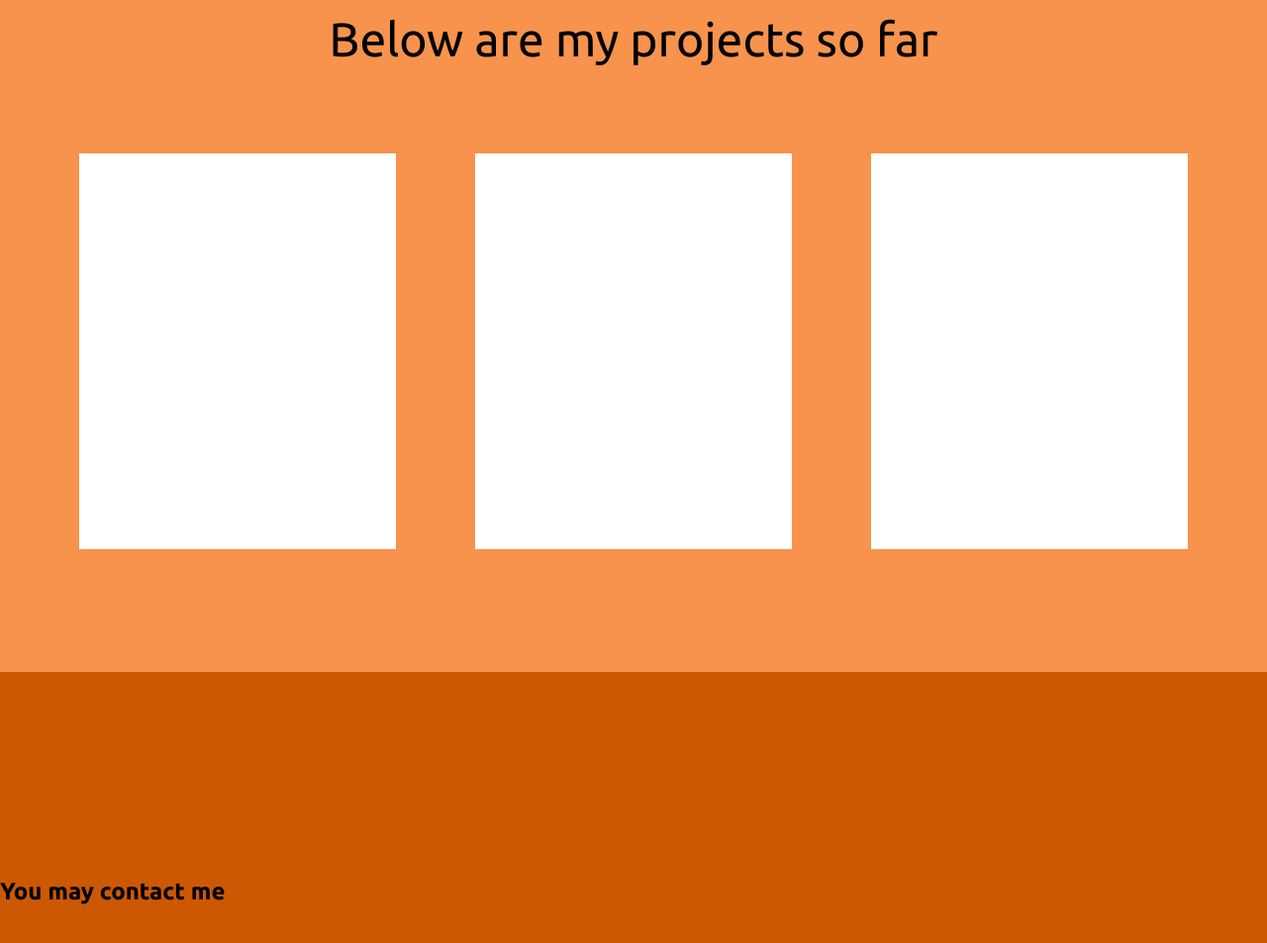
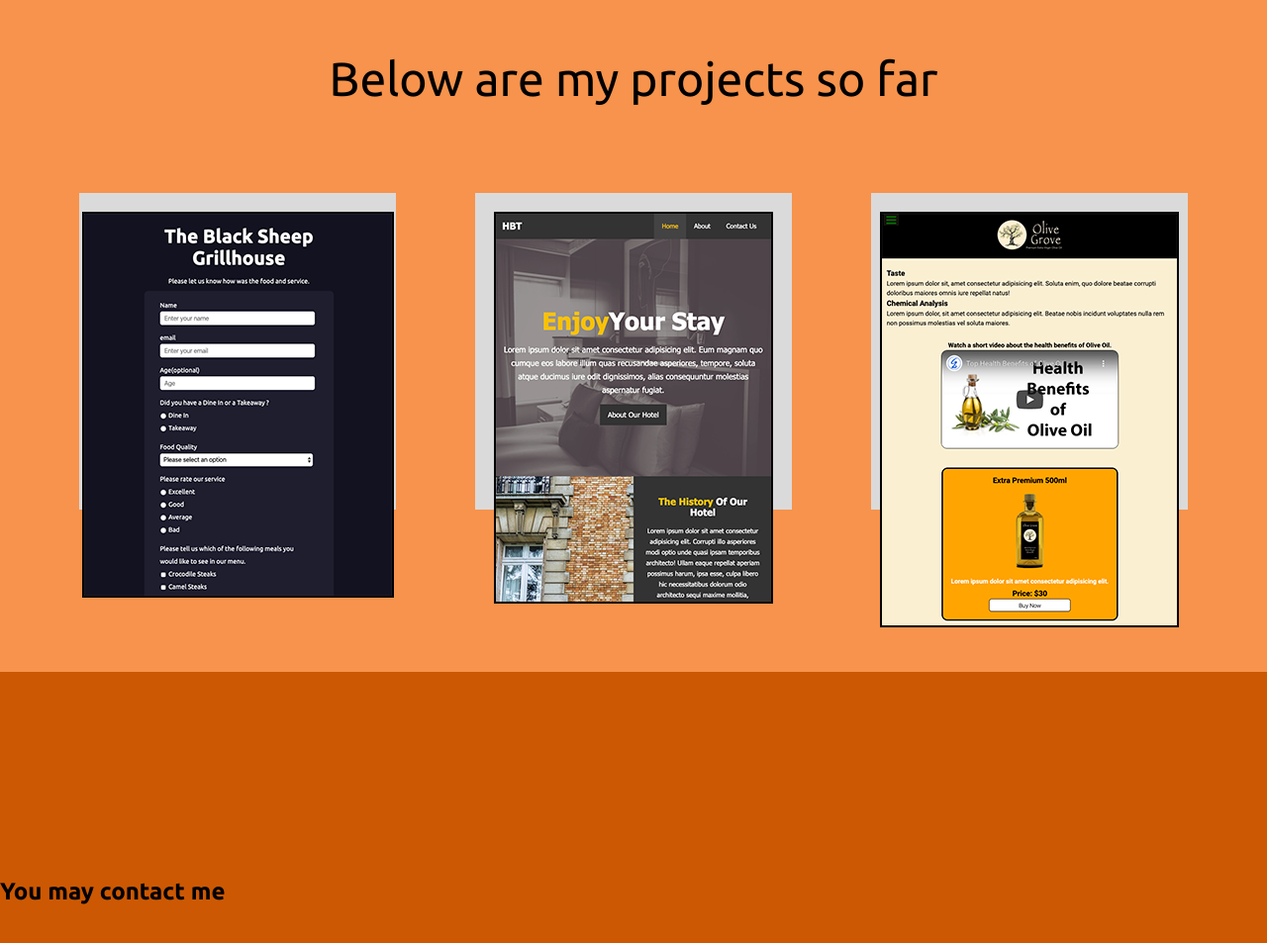
Before and after one commit to laz-k/Personal-Porfolio, a plain HTML site: page index.html in a window 1280 px wide. Shown: the part 921-1874 px from the top of the page at 99% size. Drawn offline with Linux system fonts and the light colour scheme.

Commit message:
Added images

```diff
--- a/index.html
+++ b/index.html
@@ -37,9 +37,27 @@
             <section class="projects" id="projects">
                 <h2>Below are my projects so far</h2>
                 <div class="project-tile-container">
-                <div class="project-tile"><a href="https://laz-k.github.io/Technical-Documentation-Page/"></a></div>
-                <div class="project-tile"></div>
-                <div class="project-tile"></div>
+                <a href="https://codepen.io/laz-k/full/jOEdPmg"
+                    target="_blank" class="project-tile">
+                    <img src="./images/survey-form-thumb.png" alt="">
+
+
+                </a>
+
+                <a href="https://laz-k.github.io/hotel-website/"
+                    target="_blank" class="project-tile">
+                    <img src="./images/hotel-website-thumb.png" alt="">
+
+
+                </a>
+
+                <a href="https://laz-k.github.io/Product-page/"
+                    target="_blank" class="project-tile">
+                    <img src="./images/product-page-thumb.png" alt="">
+
+
+                </a>
+
             </div>
             </section>
             <section class="contact" id="contact">
--- a/style.css
+++ b/style.css
@@ -119,10 +119,20 @@ body {
 }
 
 .project-tile {
-    background-color: white;
+    background-color: rgb(219, 218, 218);
+    display: flex;
+    flex-direction: column;
+    justify-content: flex-start;
+    padding-top: 1.2em;
     width: 25vw;
-    height: 50vh;
+    height: 40vh;
 }
+
+.project-tile img {
+    align-self: center;
+    border: 2px solid black;
+}
+
 
 .contact {
     background: #CC5803;
```
